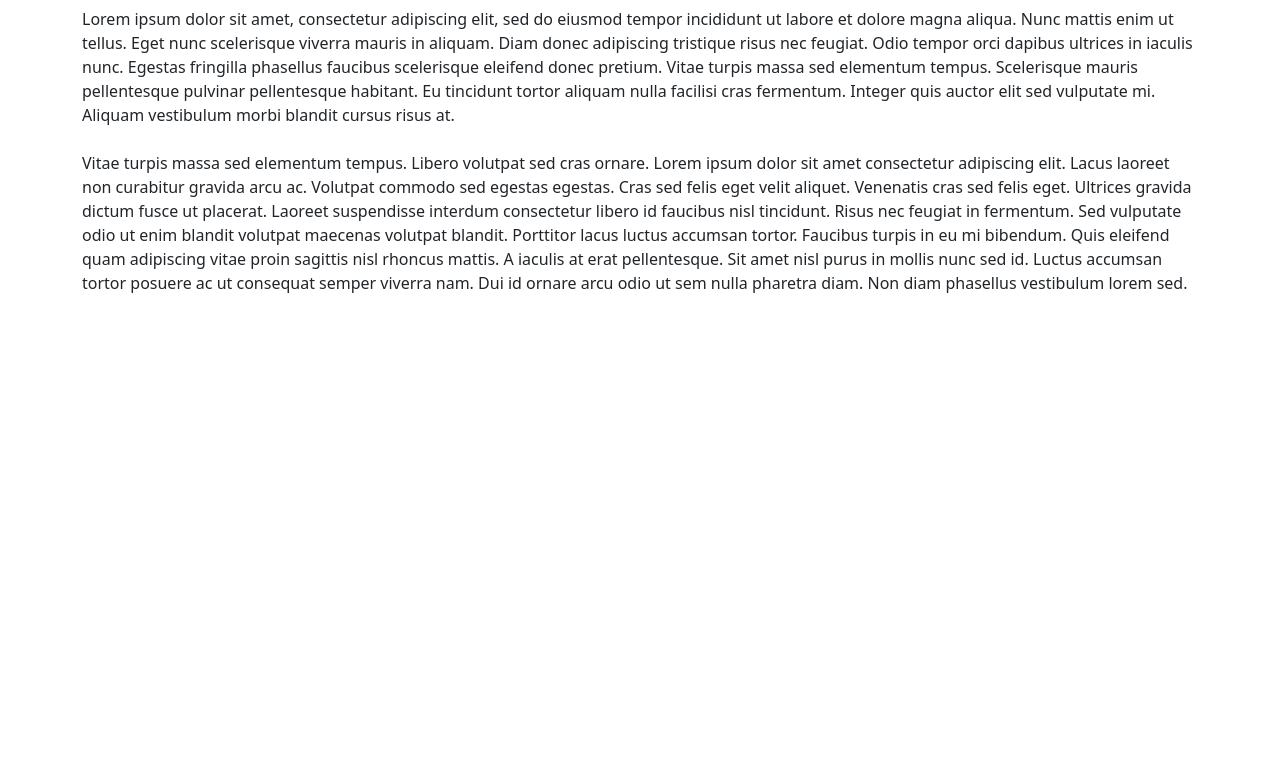
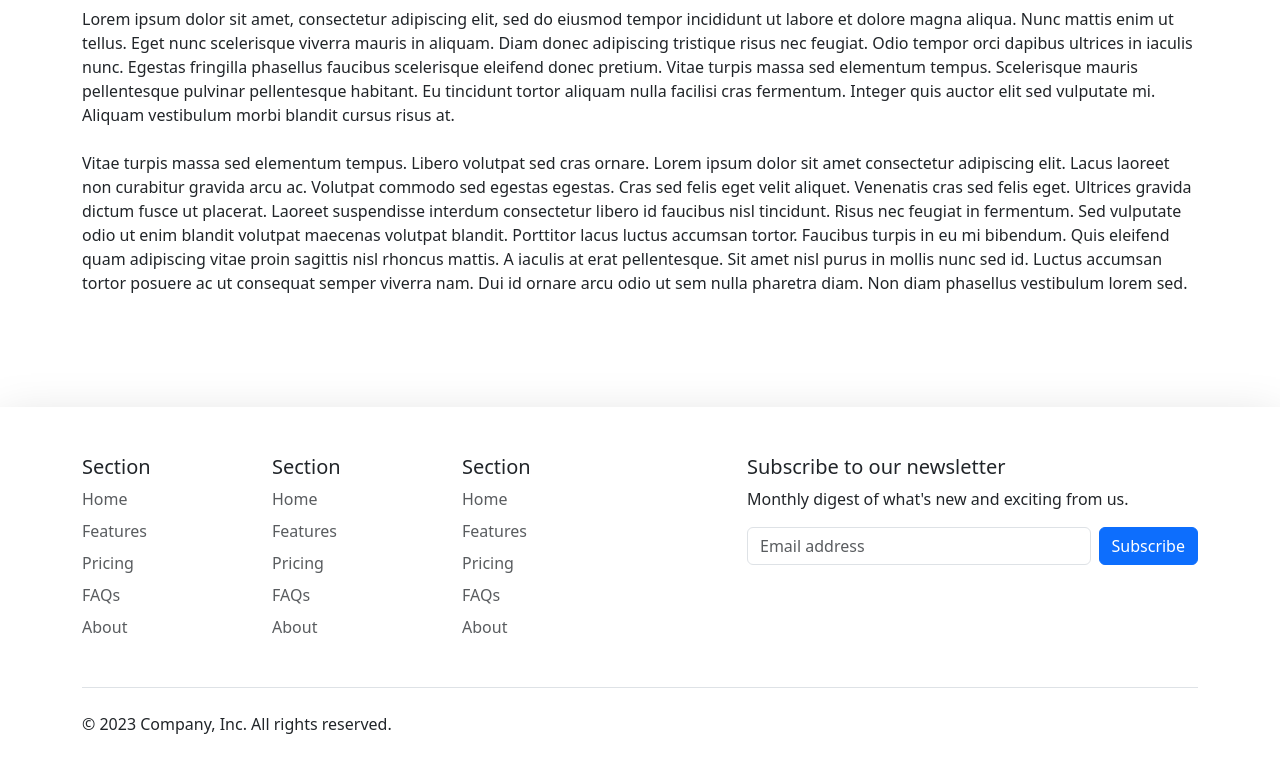
Before and after one commit to marcmatias/projeto-git-copy, a plain HTML site: page index.html in a window 1280 px wide. Shown: the part 177-950 px from the top of the page. Before the commit the page ends 800 px from the top, so only its background shows below. Drawn offline with nearby package versions, Linux system fonts and the light colour scheme.

Commit message:
Add footer

```diff
--- a/index.html
+++ b/index.html
@@ -43,7 +43,7 @@
     </div>
   </div>
 </nav>
-<div class="container pt-5">
+<div class="container py-5">
     <h1>Hello, world!</h1>
     <p class="pt-4">
     Lorem ipsum dolor sit amet, consectetur adipiscing elit, sed do eiusmod tempor incididunt ut labore et dolore magna aliqua. Nunc mattis enim ut tellus. Eget nunc scelerisque viverra mauris in aliquam. Diam donec adipiscing tristique risus nec feugiat. Odio tempor orci dapibus ultrices in iaculis nunc. Egestas fringilla phasellus faucibus scelerisque eleifend donec pretium. Vitae turpis massa sed elementum tempus. Scelerisque mauris pellentesque pulvinar pellentesque habitant. Eu tincidunt tortor aliquam nulla facilisi cras fermentum. Integer quis auctor elit sed vulputate mi. Aliquam vestibulum morbi blandit cursus risus at.<br><br>
@@ -52,6 +52,62 @@ Vitae turpis massa sed elementum tempus. Libero volutpat sed cras ornare. Lorem
 
     </p>
 </div>
+<div class="shadow-lg mt-5">
+  <div class="container">
+    <footer class="py-5">
+      <div class="row">
+        <div class="col-6 col-md-2 mb-3">
+          <h5>Section</h5>
+          <ul class="nav flex-column">
+            <li class="nav-item mb-2"><a href="#" class="nav-link p-0 text-body-secondary">Home</a></li>
+            <li class="nav-item mb-2"><a href="#" class="nav-link p-0 text-body-secondary">Features</a></li>
+            <li class="nav-item mb-2"><a href="#" class="nav-link p-0 text-body-secondary">Pricing</a></li>
+            <li class="nav-item mb-2"><a href="#" class="nav-link p-0 text-body-secondary">FAQs</a></li>
+            <li class="nav-item mb-2"><a href="#" class="nav-link p-0 text-body-secondary">About</a></li>
+          </ul>
+        </div>
+
+        <div class="col-6 col-md-2 mb-3">
+          <h5>Section</h5>
+          <ul class="nav flex-column">
+            <li class="nav-item mb-2"><a href="#" class="nav-link p-0 text-body-secondary">Home</a></li>
+            <li class="nav-item mb-2"><a href="#" class="nav-link p-0 text-body-secondary">Features</a></li>
+            <li class="nav-item mb-2"><a href="#" class="nav-link p-0 text-body-secondary">Pricing</a></li>
+            <li class="nav-item mb-2"><a href="#" class="nav-link p-0 text-body-secondary">FAQs</a></li>
+            <li class="nav-item mb-2"><a href="#" class="nav-link p-0 text-body-secondary">About</a></li>
+          </ul>
+        </div>
+
+        <div class="col-6 col-md-2 mb-3">
+          <h5>Section</h5>
+          <ul class="nav flex-column">
+            <li class="nav-item mb-2"><a href="#" class="nav-link p-0 text-body-secondary">Home</a></li>
+            <li class="nav-item mb-2"><a href="#" class="nav-link p-0 text-body-secondary">Features</a></li>
+            <li class="nav-item mb-2"><a href="#" class="nav-link p-0 text-body-secondary">Pricing</a></li>
+            <li class="nav-item mb-2"><a href="#" class="nav-link p-0 text-body-secondary">FAQs</a></li>
+            <li class="nav-item mb-2"><a href="#" class="nav-link p-0 text-body-secondary">About</a></li>
+          </ul>
+        </div>
+
+        <div class="col-md-5 offset-md-1 mb-3">
+          <form>
+            <h5>Subscribe to our newsletter</h5>
+            <p>Monthly digest of what's new and exciting from us.</p>
+            <div class="d-flex flex-column flex-sm-row w-100 gap-2">
+              <label for="newsletter1" class="visually-hidden">Email address</label>
+              <input id="newsletter1" type="text" class="form-control" placeholder="Email address">
+              <button class="btn btn-primary" type="button">Subscribe</button>
+            </div>
+          </form>
+        </div>
+      </div>
+
+      <div class="d-flex flex-column flex-sm-row justify-content-between py-4 my-4 border-top">
+        <p>© 2023 Company, Inc. All rights reserved.</p>
+      </div>
+    </footer>
+  </div>
+</div>
     <script src="https://cdn.jsdelivr.net/npm/bootstrap@5.3.0-alpha3/dist/js/bootstrap.bundle.min.js" integrity="sha384-ENjdO4Dr2bkBIFxQpeoTz1HIcje39Wm4jDKdf19U8gI4ddQ3GYNS7NTKfAdVQSZe" crossorigin="anonymous"></script>
   </body>
 </html>
```
